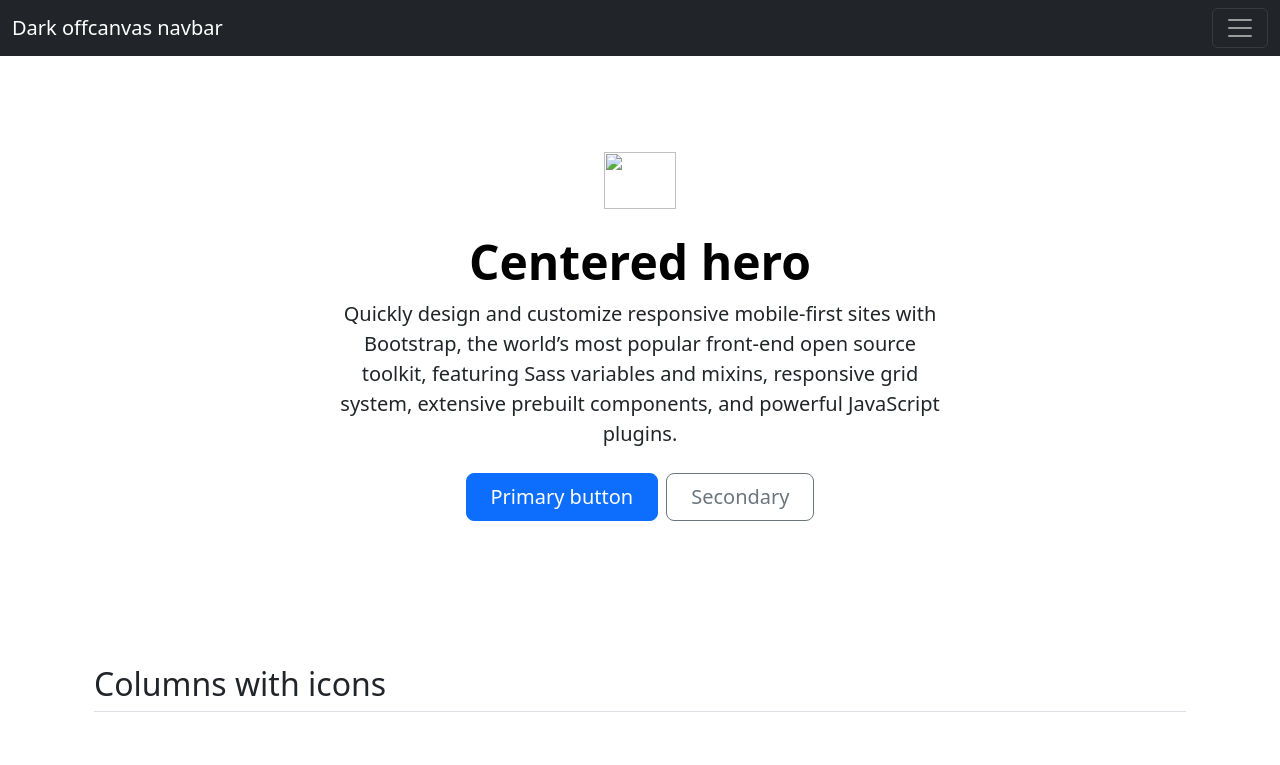
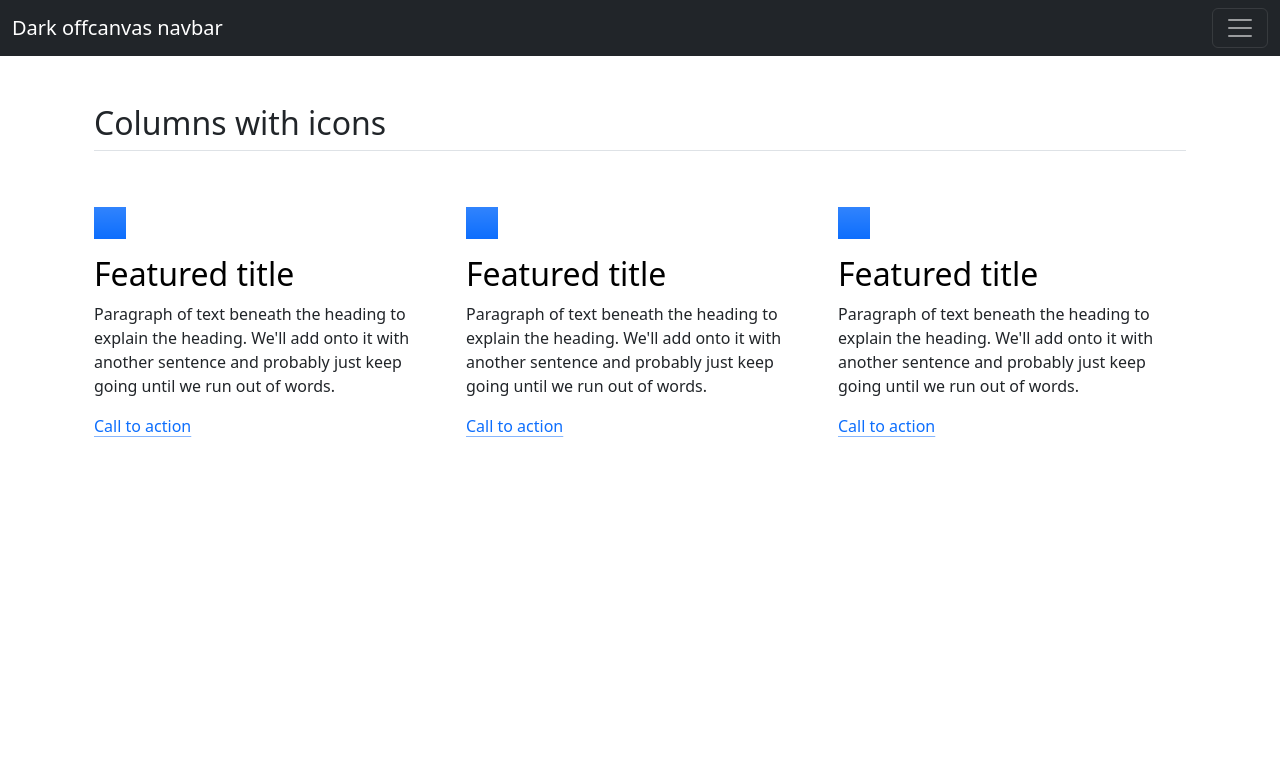
Before and after one commit to MeylaniEP/Trying-git-student-binar, a plain HTML site: page index.html in a window 1280 px wide. Shown: the top 765 px of the page. Drawn offline with nearby package versions, Linux system fonts and the light colour scheme.

Commit message:
Delete Hero Section

```diff
--- a/index.html
+++ b/index.html
@@ -54,19 +54,7 @@
     <!-- End Navbar -->
 
     <!-- Start Hero -->
-    <section id="Hero">
-        <div class="px-4 py-5 my-5 text-center">
-            <img class="d-block mx-auto mb-4" src="/docs/5.3/assets/brand/bootstrap-logo.svg" alt="" width="72" height="57">
-            <h1 class="display-5 fw-bold text-body-emphasis">Centered hero</h1>
-            <div class="col-lg-6 mx-auto">
-              <p class="lead mb-4">Quickly design and customize responsive mobile-first sites with Bootstrap, the world’s most popular front-end open source toolkit, featuring Sass variables and mixins, responsive grid system, extensive prebuilt components, and powerful JavaScript plugins.</p>
-              <div class="d-grid gap-2 d-sm-flex justify-content-sm-center">
-                <button type="button" class="btn btn-primary btn-lg px-4 gap-3" fdprocessedid="mc1v8">Primary button</button>
-                <button type="button" class="btn btn-outline-secondary btn-lg px-4" fdprocessedid="1247ih">Secondary</button>
-              </div>
-            </div>
-          </div>
-    </section>
+
     <!-- End Hero -->
 
     <!-- start next landing page -->
```
